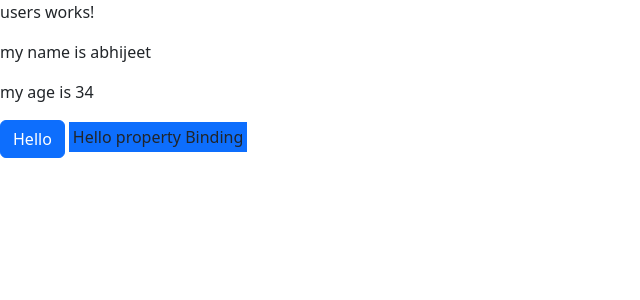
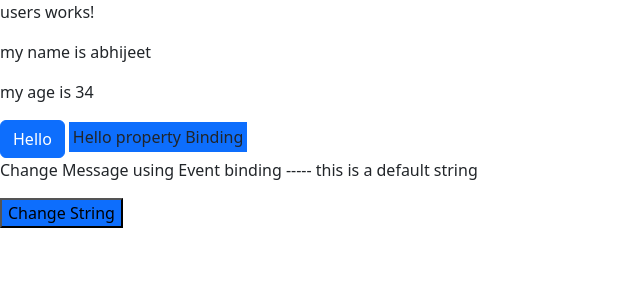
Before and after one commit to abhijeetshende/angular-basic, an Angular app in the folder angular-basic/: page / in a window 1280 px wide. Shown: the top 300 px of the page, without its empty margins (0-640 px from the left). Built offline with nearby package versions, Linux system fonts and the light colour scheme.

Commit message:
event binding

```diff
--- a/angular-basic/src/app/users/users.component.html
+++ b/angular-basic/src/app/users/users.component.html
@@ -9,3 +9,8 @@
 <!-- for property binding use [] -->
 <button class="btn btn-primary" [disabled]="allowNewUser">Hello</button>
 <span [classList]="'p-1 mx-1 bg-primary'">Hello property Binding</span>
+
+
+<!-- Event Binding example -->
+<p>Change Message using Event binding -----   {{eventBinded_string}}</p>
+<button class="bg bg-primary" (click)="changeStringUsingEvent()">Change String</button>
--- a/angular-basic/src/app/users/users.component.ts
+++ b/angular-basic/src/app/users/users.component.ts
@@ -1,20 +1,27 @@
 import { Component } from '@angular/core';
 
 @Component({
-  selector: 'app-users',     // [] -> attribute, .app-user -> as a class,  as element -> <app-user>, #app-user as id selector
+  selector: 'app-users', // [] -> attribute, .app-user -> as a class,  as element -> <app-user>, #app-user as id selector
   templateUrl: './users.component.html',
-  styleUrls: ['./users.component.css']
+  styleUrls: ['./users.component.css'],
 })
 export class UsersComponent {
- name = "abhijeet";
- private age =34;
- allowNewUser :boolean = true;
- constructor(){
-  setTimeout(()=>{
-    this.allowNewUser = false;
-  },3000)
- }
- getage (){
-  return this.age;
- }
+  name = 'abhijeet';
+  private age = 34;
+  allowNewUser: boolean = true;
+  constructor() {
+    setTimeout(() => {
+      this.allowNewUser = false;
+    }, 3000);
+  }
+  getage() {
+    return this.age;
+  }
+
+  eventBinded_string: string = 'this is a default string';
+  changeStringUsingEvent() {
+    setTimeout(() => {
+      this.eventBinded_string = 'string  has been changed';
+    }, 1000);
+  }
 }
```
